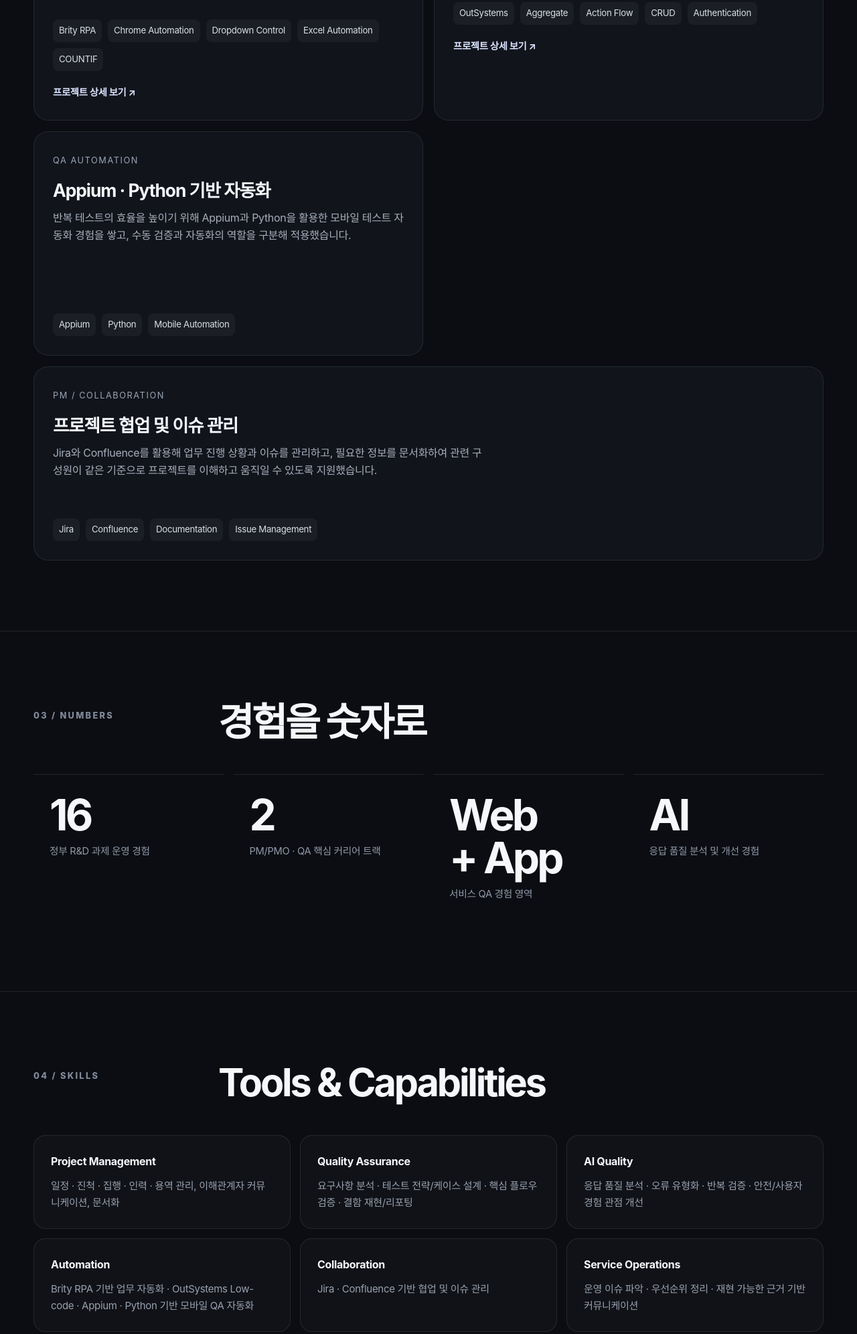
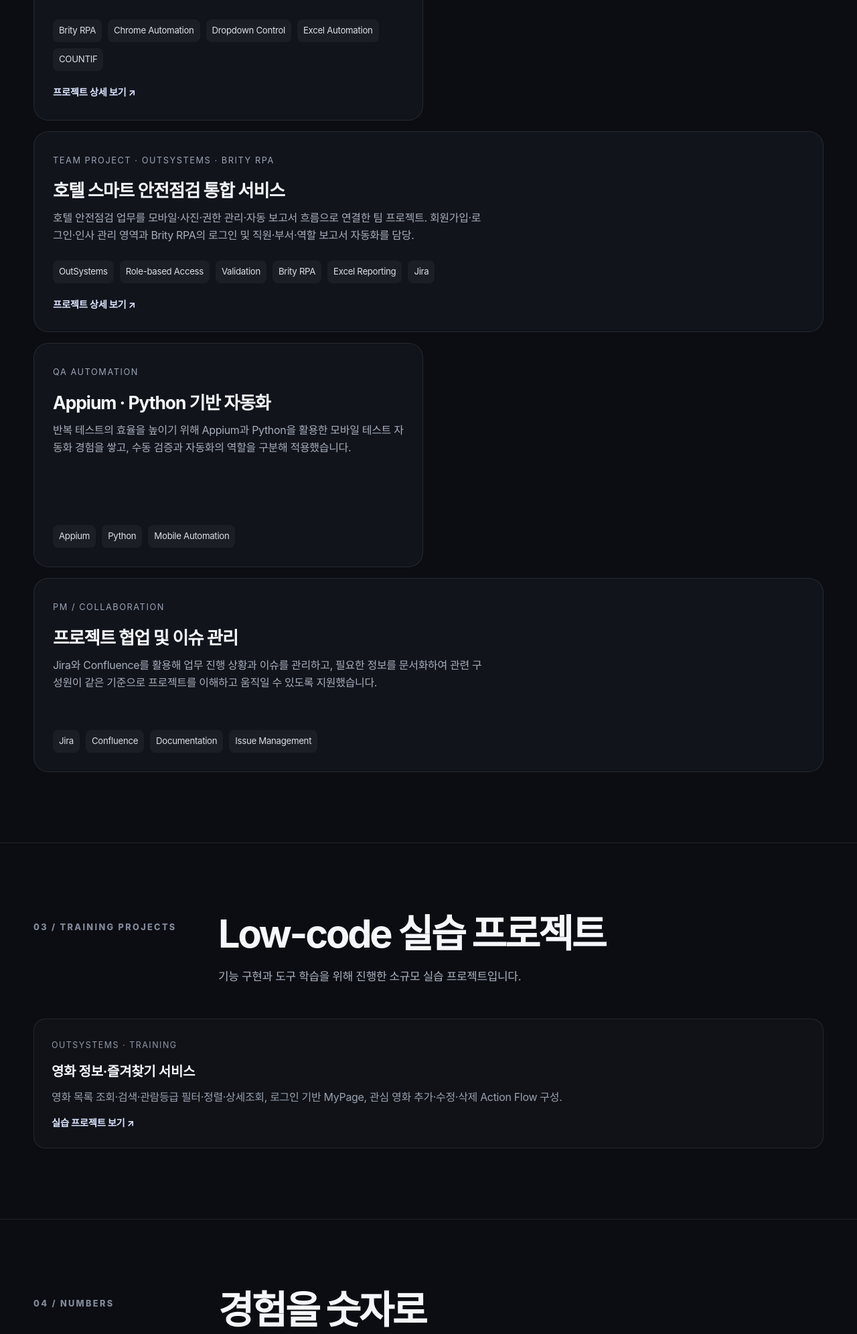
Before and after one commit to seoyully-droid/seoyully-droid.github.io, a plain HTML site: page index.html in a window 1280 px wide. Shown: the part 3200-5192 px from the top of the page at 67% size. Drawn offline with Linux system fonts and the light colour scheme.

Commit message:
Feature hotel smart safety project and move OutSystems practice to training

```diff
--- a/index.html
+++ b/index.html
@@ -56,6 +56,7 @@
     .project{grid-column:span 6;display:flex;flex-direction:column;justify-content:space-between;min-height:335px;padding:28px;border:1px solid var(--line);border-radius:22px;background:var(--panel);transition:.25s}.project:hover{background:var(--panel2);transform:translateY(-3px)}
     .project.wide{grid-column:span 12;min-height:290px}.project .tag{display:inline-block;color:#9ba4b4;font-size:.8rem;text-transform:uppercase;letter-spacing:.12em}.project h3{font-size:1.65rem;line-height:1.18;margin:18px 0 12px;letter-spacing:-.04em}.project p{color:#a6aebb;margin:0;max-width:650px}.meta{display:flex;flex-wrap:wrap;gap:9px;margin-top:24px;color:#d9dee7;font-size:.83rem}.meta span{padding:6px 9px;border-radius:8px;background:rgba(255,255,255,.045)}.detail-link{display:inline-flex;align-items:center;gap:7px;margin-top:20px;color:#dbe4ff;font-size:.9rem;font-weight:700}.detail-link:hover{color:#fff}
     .stats{display:grid;grid-template-columns:repeat(4,1fr);gap:14px}.stat{padding:28px 24px;border-top:1px solid var(--line)}.stat b{font-size:clamp(2.5rem,5vw,4.5rem);line-height:1;letter-spacing:-.06em}.stat p{margin:10px 0 0;color:#9099a8;font-size:.92rem}
+    .training-grid{display:grid;grid-template-columns:1fr;gap:14px}.training-card{padding:24px 26px;border:1px solid var(--line);border-radius:18px;background:rgba(255,255,255,.022)}.training-card .tag{display:inline-block;color:#8f98a7;font-size:.78rem;letter-spacing:.12em;text-transform:uppercase}.training-card h3{margin:12px 0 8px;font-size:1.25rem}.training-card p{margin:0;color:#98a1af;max-width:820px}.training-card .detail-link{margin-top:14px}
     .skill-grid{display:grid;grid-template-columns:repeat(3,1fr);gap:14px}.skill-card{padding:25px;border:1px solid var(--line);border-radius:18px;background:rgba(255,255,255,.025)}.skill-card h3{margin:0 0 12px;font-size:1rem}.skill-card p{margin:0;color:#98a1af;font-size:.94rem}
     .contact{position:relative;overflow:hidden;border:1px solid var(--line);border-radius:32px;padding:clamp(34px,6vw,72px);background:linear-gradient(130deg,#121722,#11131a)}.contact h2{font-size:clamp(3rem,7vw,6.8rem);max-width:900px}.contact p{color:#aab3c0;max-width:620px;font-size:1.05rem}.contact .glow{position:absolute;width:420px;height:420px;border-radius:999px;background:#6366f1;filter:blur(110px);opacity:.18;right:-160px;top:-80px}
     footer{padding:34px 0 50px;color:#717b8b;font-size:.85rem}.footer-row{display:flex;justify-content:space-between;gap:20px;flex-wrap:wrap}
@@ -123,7 +124,7 @@
           <article class="project reveal" data-type="automation"><div><span class="tag">RPA Automation · Brity RPA</span><h3>로또 당첨번호 통계 자동화</h3><p>동행복권 로또 6/45의 최신 10개 회차 당첨결과를 반복 수집하고, Excel에 회차별 데이터를 기록한 뒤 1~45 번호별 출현 횟수를 자동 집계하는 RPA 프로세스를 구현했습니다.</p><div class="meta"><span>Brity RPA</span><span>Chrome Automation</span><span>Dropdown Control</span><span>Excel Automation</span><span>COUNTIF</span></div><a class="detail-link" href="projects/lotto-rpa.html">프로젝트 상세 보기 ↗</a></div></article>
 
 
-          <article class="project reveal" data-type="automation"><div><span class="tag">Low-code · OutSystems</span><h3>영화 정보·즐겨찾기 서비스</h3><p>영화 목록 조회·검색·관람등급 필터·정렬·상세조회와 로그인 기반 MyPage 구성. Action Flow를 활용한 관심 영화 추가·수정·삭제 및 변경 데이터 반영.</p><div class="meta"><span>OutSystems</span><span>Aggregate</span><span>Action Flow</span><span>CRUD</span><span>Authentication</span></div><a class="detail-link" href="projects/outsystems-movie.html">프로젝트 상세 보기 ↗</a></div></article>
+          <article class="project wide reveal" data-type="automation"><div><span class="tag">Team Project · OutSystems · Brity RPA</span><h3>호텔 스마트 안전점검 통합 서비스</h3><p>호텔 안전점검 업무를 모바일·사진·권한 관리·자동 보고서 흐름으로 연결한 팀 프로젝트. 회원가입·로그인·인사 관리 영역과 Brity RPA의 로그인 및 직원·부서·역할 보고서 자동화를 담당.</p><div class="meta"><span>OutSystems</span><span>Role-based Access</span><span>Validation</span><span>Brity RPA</span><span>Excel Reporting</span><span>Jira</span></div><a class="detail-link" href="projects/hotel-safety.html">프로젝트 상세 보기 ↗</a></div></article>
 
           <article class="project reveal" data-type="qa"><div><span class="tag">QA Automation</span><h3>Appium · Python 기반 자동화</h3><p>반복 테스트의 효율을 높이기 위해 Appium과 Python을 활용한 모바일 테스트 자동화 경험을 쌓고, 수동 검증과 자동화의 역할을 구분해 적용했습니다.</p></div><div class="meta"><span>Appium</span><span>Python</span><span>Mobile Automation</span></div></article>
 
@@ -132,9 +133,18 @@
       </div>
     </section>
 
+    <section id="training">
+      <div class="wrap">
+        <div class="section-head reveal"><div class="kicker">03 / Training Projects</div><div><h2>Low-code 실습 프로젝트</h2><p class="lead">기능 구현과 도구 학습을 위해 진행한 소규모 실습 프로젝트입니다.</p></div></div>
+        <div class="training-grid">
+          <article class="training-card reveal"><span class="tag">OutSystems · Training</span><h3>영화 정보·즐겨찾기 서비스</h3><p>영화 목록 조회·검색·관람등급 필터·정렬·상세조회, 로그인 기반 MyPage, 관심 영화 추가·수정·삭제 Action Flow 구성.</p><a class="detail-link" href="projects/outsystems-movie.html">실습 프로젝트 보기 ↗</a></article>
+        </div>
+      </div>
+    </section>
+
     <section>
       <div class="wrap">
-        <div class="section-head reveal"><div class="kicker">03 / Numbers</div><div><h2>경험을 숫자로</h2></div></div>
+        <div class="section-head reveal"><div class="kicker">04 / Numbers</div><div><h2>경험을 숫자로</h2></div></div>
         <div class="stats">
           <div class="stat reveal"><b>16</b><p>정부 R&D 과제 운영 경험</p></div>
           <div class="stat reveal"><b>2</b><p>PM/PMO · QA 핵심 커리어 트랙</p></div>
@@ -146,7 +156,7 @@
 
     <section id="skills">
       <div class="wrap">
-        <div class="section-head reveal"><div class="kicker">04 / Skills</div><div><h2>Tools & Capabilities</h2></div></div>
+        <div class="section-head reveal"><div class="kicker">05 / Skills</div><div><h2>Tools & Capabilities</h2></div></div>
         <div class="skill-grid">
           <article class="skill-card reveal"><h3>Project Management</h3><p>일정 · 진척 · 집행 · 인력 · 용역 관리, 이해관계자 커뮤니케이션, 문서화</p></article>
           <article class="skill-card reveal"><h3>Quality Assurance</h3><p>요구사항 분석 · 테스트 전략/케이스 설계 · 핵심 플로우 검증 · 결함 재현/리포팅</p></article>
@@ -160,7 +170,7 @@
 
     <section id="contact">
       <div class="wrap">
-        <div class="contact reveal"><div class="glow"></div><div class="kicker">05 / Contact</div><h2>Build clearly.<br>Test carefully.</h2><p>프로젝트 운영과 품질 관리가 만나는 지점에서 문제를 정리하고, 실행 가능한 방식으로 개선하는 일을 해왔습니다.</p><div class="cta-row"><a class="btn" href="https://github.com/seoyully-droid" target="_blank" rel="noreferrer">GitHub ↗</a></div></div>
+        <div class="contact reveal"><div class="glow"></div><div class="kicker">06 / Contact</div><h2>Build clearly.<br>Test carefully.</h2><p>프로젝트 운영과 품질 관리가 만나는 지점에서 문제를 정리하고, 실행 가능한 방식으로 개선하는 일을 해왔습니다.</p><div class="cta-row"><a class="btn" href="https://github.com/seoyully-droid" target="_blank" rel="noreferrer">GitHub ↗</a></div></div>
       </div>
     </section>
   </main>
```
